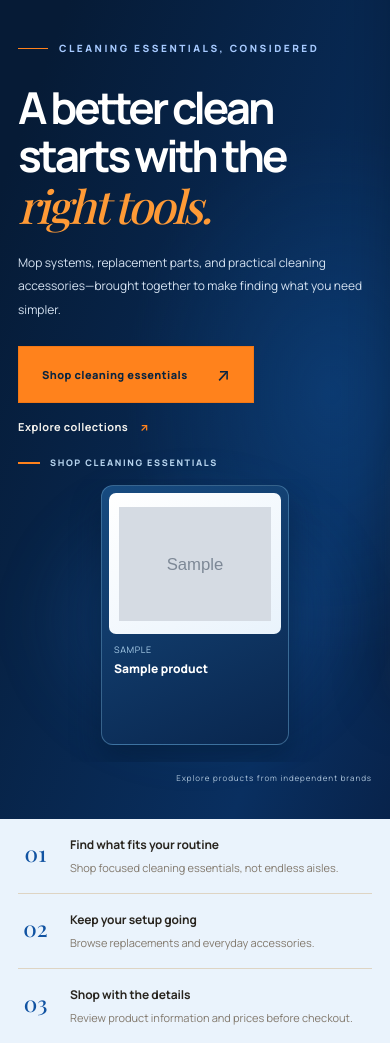
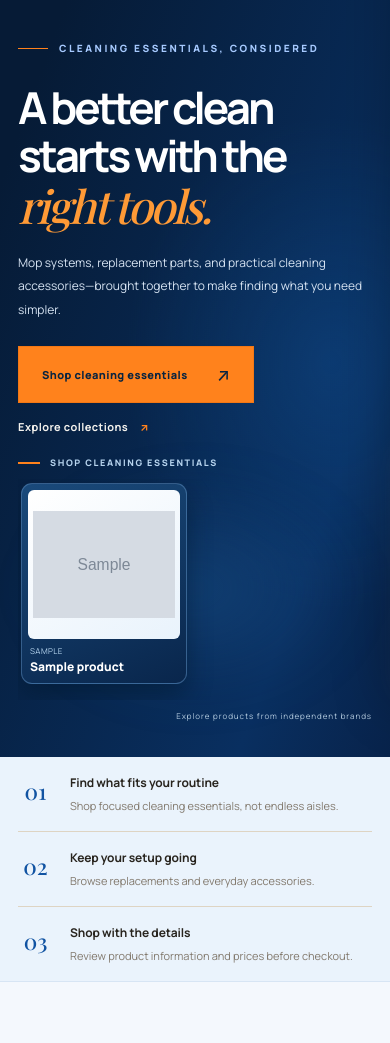
Before and after one commit to rayjim28/odj-commerce, a FastAPI app: page / in a window 390 px wide. Shown: the part 144-1187 px from the top of the page. Run offline with FastAPI, Linux system fonts and the light colour scheme; tables that the repository leaves empty hold one stand-in row (values such as "Sample post"); grey boxes marked "Sample" are stand-in pictures; data that the repository does not hold is empty; some libraries are stand-ins or nearby versions; some web fonts are replaced.

Commit message:
Arrange up to five image-only hero product cards in right-side compact grid

```diff
--- a/frontend/static/truemerit-theme.css
+++ b/frontend/static/truemerit-theme.css
@@ -249,17 +249,17 @@ a:focus-visible,button:focus-visible,input:focus-visible,select:focus-visible,te
   .hero-abstract-art{height:190px;margin-top:15px}
   .hero-copy>p{font-size:12px}
 }
-/* Featured-product hero uses the same live catalog values as the storefront.
-   No sample merchandise, manufacturer branding or mock product art is injected. */
+/* Right-hand hero product showcase. Uses real catalog photos,
+   names and categories only. No prices or invented merchandise. */
 .hero-featured-art{
   position:relative;isolation:isolate;display:flex;flex-direction:column;
-  align-items:stretch;justify-content:center;gap:12px;
-  height:354px;width:100%;max-width:100%;min-width:0;margin:0;
+  align-items:stretch;justify-content:center;gap:10px;
+  height:350px;width:100%;max-width:100%;min-width:0;margin:0;
 }
 .hero-featured-art::before{
-  content:"";position:absolute;z-index:-1;inset:7% 2%;
-  background:radial-gradient(ellipse,#1f69b665,transparent 70%);
-  filter:blur(25px);pointer-events:none;
+  content:"";position:absolute;z-index:-1;inset:8% 3%;
+  background:radial-gradient(ellipse,#2265a65e,transparent 70%);
+  filter:blur(26px);pointer-events:none;
 }
 .hero-featured-heading{
   display:flex;align-items:center;gap:10px;color:#b7d4ee;
@@ -267,68 +267,87 @@ a:focus-visible,button:focus-visible,input:focus-visible,select:focus-visible,te
 }
 .hero-featured-marker{display:block;width:22px;height:2px;background:var(--tm-orange)}
 .hero-featured-grid{
-  display:grid;grid-template-columns:repeat(3,minmax(0,1fr));
-  gap:12px;align-items:stretch;width:100%;min-width:0;
+  display:grid;grid-template-columns:repeat(6,minmax(0,1fr));
+  grid-template-rows:repeat(2,minmax(0,1fr));
+  gap:11px;width:100%;height:306px;min-width:0;
 }
-.hero-featured-count-1{grid-template-columns:minmax(0,225px);justify-content:center}
-.hero-featured-count-2{grid-template-columns:repeat(2,minmax(0,205px));justify-content:center}
 .hero-featured-card{
-  min-width:0;height:276px;display:flex;flex-direction:column;
-  padding:9px;overflow:hidden;border-radius:12px;
-  color:#fff;background:linear-gradient(155deg,#174b80,#09264e);
-  border:1px solid #629bc283;box-shadow:0 16px 30px #03152e75;
-  text-decoration:none;transition:border-color .2s,transform .2s,box-shadow .2s;
+  grid-column:span 2;min-width:0;min-height:0;overflow:hidden;
+  display:flex;flex-direction:column;gap:7px;padding:8px;
+  border-radius:11px;border:1px solid #5586b690;
+  color:#fff;background:linear-gradient(157deg,#1a4a7b,#09264c);
+  box-shadow:0 12px 24px #03172c75;
+  text-decoration:none;transition:border-color .2s,transform .2s;
 }
 .hero-featured-card:hover,.hero-featured-card:focus-visible{
-  border-color:#ffad63;transform:translateY(-4px);box-shadow:0 22px 38px #00132e90;
+  border-color:#ff9d55;transform:translateY(-3px);
 }
-.hero-featured-card:focus-visible{outline:2px solid #ffa057;outline-offset:3px}
+.hero-featured-card:focus-visible{outline:2px solid #ff9d55;outline-offset:2px}
 .hero-featured-photo{
-  display:flex;align-items:center;justify-content:center;
-  height:152px;min-height:152px;width:100%;padding:10px;
-  border-radius:7px;background:linear-gradient(145deg,#fff,#e9f3fc);
+  flex:1 1 auto;min-height:0;display:flex;align-items:center;
+  justify-content:center;width:100%;padding:8px;overflow:hidden;
+  border-radius:6px;background:linear-gradient(145deg,#fff,#e9f3fc);
 }
 .hero-featured-photo img{
-  display:block;width:100%;height:100%;max-height:100%;
-  object-fit:contain;object-position:center;
+  display:block;width:100%;height:100%;object-fit:contain;object-position:center;
 }
-.hero-featured-details{display:flex;flex-direction:column;gap:5px;min-width:0;padding:12px 5px 3px;flex:1}
+.hero-featured-details{
+  flex:none;min-width:0;display:flex;flex-direction:column;gap:3px;
+  padding:0 2px 2px;
+}
 .hero-featured-details small{
-  display:block;min-height:12px;color:#a9ceea;font-size:9px;
-  text-transform:uppercase;letter-spacing:.07em;
-  overflow:hidden;text-overflow:ellipsis;white-space:nowrap;
+  font-size:8px;letter-spacing:.055em;color:#b7d6f0;
+  text-transform:uppercase;white-space:nowrap;overflow:hidden;text-overflow:ellipsis;
 }
 .hero-featured-details strong{
   display:-webkit-box;-webkit-box-orient:vertical;-webkit-line-clamp:2;
-  font-size:12px;line-height:1.4;font-weight:800;overflow:hidden;overflow-wrap:anywhere;
+  font-size:10px;line-height:1.34;font-weight:800;
+  overflow:hidden;overflow-wrap:anywhere;
 }
-.hero-featured-price{
-  display:flex;align-items:center;justify-content:space-between;
-  margin-top:auto;color:#ffc087;font-size:13px;font-weight:800;
+.hero-featured-count-4 .hero-featured-card{
+  grid-column:span 3;
 }
-.hero-featured-price b{font-size:18px;font-weight:500}
+.hero-featured-count-5 .hero-featured-card:nth-child(n+4){
+  grid-column:span 3;
+}
+.hero-featured-count-1,.hero-featured-count-2,.hero-featured-count-3{
+  grid-template-rows:minmax(0,1fr);
+}
+.hero-featured-count-1 .hero-featured-card{
+  grid-column:2 / span 4;
+}
+.hero-featured-count-2 .hero-featured-card{
+  grid-column:span 3;
+}
+.hero-featured-count-1 .hero-featured-details strong,
+.hero-featured-count-2 .hero-featured-details strong,
+.hero-featured-count-3 .hero-featured-details strong{
+  font-size:12px;
+}
 .hero-featured-footer{
-  color:#b2c9df;font-size:9px;letter-spacing:.12em;text-align:right;
+  color:#b6cde1;font-size:9px;letter-spacing:.12em;text-align:right;
 }
 @media(max-width:1100px){
-  .hero-featured-art{height:310px;gap:9px}
-  .hero-featured-card{height:250px;padding:7px}
-  .hero-featured-photo{height:128px;min-height:128px}
-  .hero-featured-details{padding-top:9px}
+  .hero-featured-art{height:325px;gap:8px}
+  .hero-featured-grid{height:280px;gap:8px}
+  .hero-featured-card{padding:6px;gap:6px}
+  .hero-featured-photo{padding:5px}
 }
 @media(max-width:750px){
   .hero-featured-art{height:auto;min-height:0;gap:10px;margin:22px 0 0}
-  .hero-featured-grid,.hero-featured-count-1,.hero-featured-count-2{
+  .hero-featured-grid,
+  .hero-featured-count-1,.hero-featured-count-2,.hero-featured-count-3{
     display:flex;flex-wrap:nowrap;justify-content:flex-start;
     overflow-x:auto;overscroll-behavior-inline:contain;
-    scroll-snap-type:x mandatory;scroll-padding-inline:6px;
-    padding:6px 3px 17px;gap:12px;
+    scroll-snap-type:x mandatory;scroll-padding-inline:4px;
+    width:100%;height:auto;padding:4px 3px 16px;gap:11px;
   }
   .hero-featured-card{
-    flex:0 0 188px;width:188px;height:260px;scroll-snap-align:start;
+    flex:0 0 166px;width:166px;height:201px;
+    scroll-snap-align:start;
   }
-  .hero-featured-count-1 .hero-featured-card{margin-inline:auto}
-  .hero-featured-photo{height:141px;min-height:141px}
+  .hero-featured-photo{min-height:0}
+  .hero-featured-details strong{font-size:11px}
   .hero-featured-footer{font-size:8px}
 }
 @media(prefers-reduced-motion:reduce){
```
